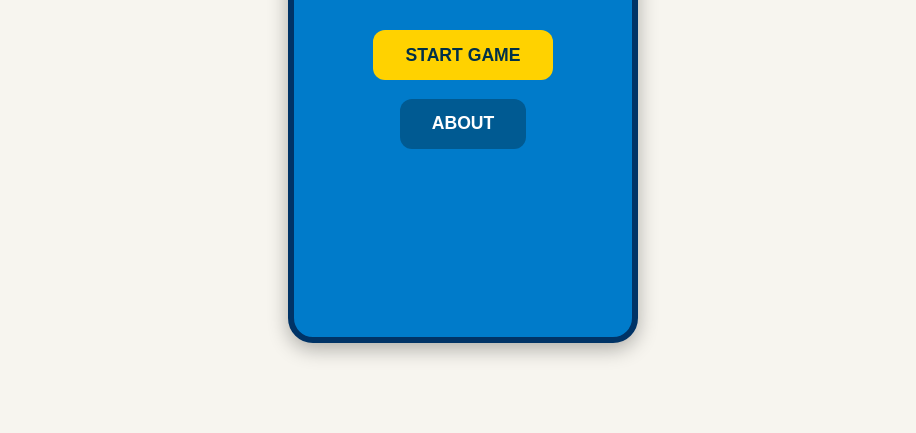
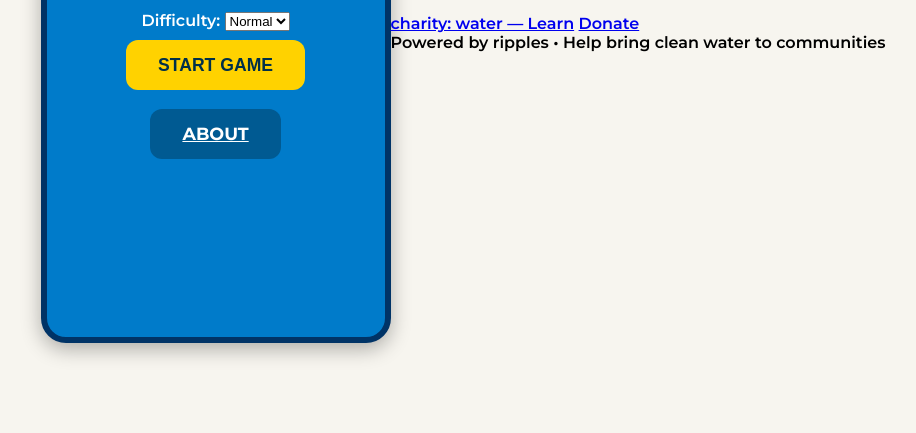
Before and after one commit to mwalia-bit/Completed-Charity-Water-game, a plain HTML site: page index.html in a window 1280 px wide. Shown: the part 367-800 px from the top of the page, without its empty margins (177-1093 px from the left). Drawn offline with nearby package versions, Linux system fonts and the light colour scheme.

Commit message:
Refactor HTML structure for game screens

```diff
--- a/index.html
+++ b/index.html
@@ -5,16 +5,31 @@
   <meta name="viewport" content="width=device-width, initial-scale=1.0" />
   <title>Ripple Effect</title>
   <link href="https://fonts.googleapis.com/css2?family=Montserrat:wght@600;700&display=swap" rel="stylesheet">
+  <!-- arcade-style font -->
+  <link href="https://fonts.googleapis.com/css2?family=Press+Start+2P&display=swap" rel="stylesheet">
   <link rel="stylesheet" href="styles.css" />
   <script src="https://cdn.jsdelivr.net/npm/canvas-confetti@1.6.0/dist/confetti.browser.min.js"></script>
 </head>
 <body>
+  <!-- Background decor -->
+  <div id="bg-decor" aria-hidden="true"></div>
+
+  <!-- Fullscreen container -->
+  <main id="game-container">
     <!-- START SCREEN -->
     <section id="start-screen" class="screen active fade-in">
       <h1 class="title">RIPPLE EFFECT</h1>
       <p class="tagline">Create ripples of change — one drop at a time.</p>
+      <div class="difficulty-row" aria-hidden="false">
+        <label for="difficulty-select" class="difficulty-label">Difficulty:</label>
+        <select id="difficulty-select" class="difficulty-select" aria-label="Select difficulty">
+          <option value="easy">Easy</option>
+          <option value="normal" selected>Normal</option>
+          <option value="hard">Hard</option>
+        </select>
+      </div>
       <button id="start-btn" class="btn primary">START GAME</button>
-    <button id="about-btn" class="btn secondary">ABOUT</button>
+      <a id="about-btn" class="btn secondary" href="https://www.charitywater.org/" target="_blank" rel="noopener">ABOUT</a>
     </section>
 
     <!-- GAME SCREEN -->
@@ -24,7 +39,15 @@
         <div class="timer">Time: <span id="time">30</span>s</div>
       </header>
 
-    <div id="game-area"></div>
+      <div id="game-area">
+        <!-- cloud layer sits at the top of the game-area, behind drops -->
+        <div class="cloud-layer" aria-hidden="true">
+          <span class="cloud c1"></span>
+          <span class="cloud c2"></span>
+          <span class="cloud c3"></span>
+        </div>
+        <!-- ...existing dynamic drop elements will be added here at runtime ... -->
+      </div>
       <p id="message" class="feedback"></p>
       <button id="reset-btn" class="btn primary small">Reset</button>
     </section>
@@ -36,6 +59,20 @@
       <button id="play-again-btn" class="btn primary">Play Again</button>
       <a href="https://www.charitywater.org" class="learn-link" target="_blank">Learn More About charity: water</a>
     </section>
+  </main>
+
+  <!-- Footer: charity links + donate CTA -->
+  <footer class="site-footer" role="contentinfo">
+    <div class="footer-inner">
+      <div class="footer-links">
+        <a href="https://www.charitywater.org" target="_blank" rel="noopener">charity: water — Learn</a>
+        <a href="https://www.charitywater.org/donate" target="_blank" rel="noopener">Donate</a>
+      </div>
+      <div class="footer-note">
+        <span>Powered by ripples • Help bring clean water to communities</span>
+      </div>
+    </div>
+  </footer>
 
   <script src="script.js"></script>
 </body>
```
Lines whose indentation alone changed are shown as unchanged.
